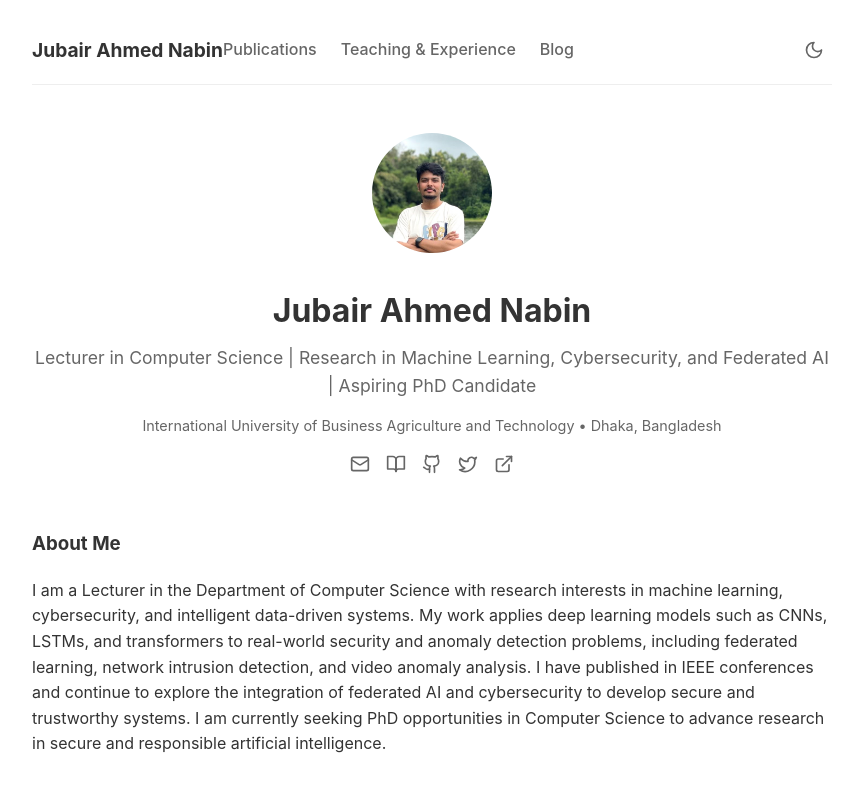
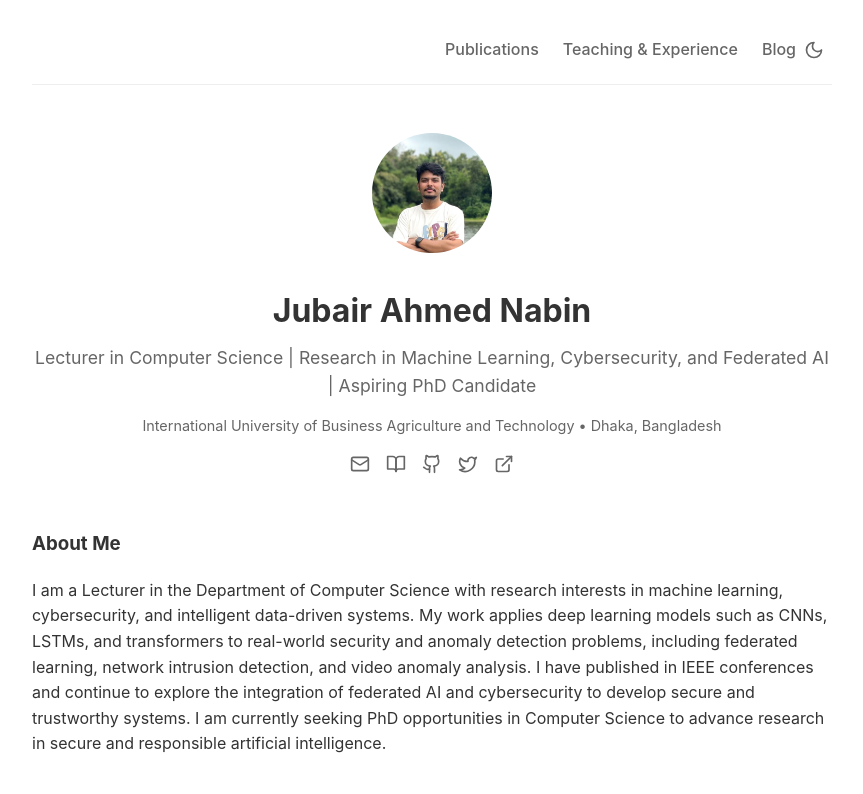
Before and after one commit to nabin47/nabin47.github.io, a React (Vite) app: page / in a window 1280 px wide. Shown: the top 794 px of the page, without its empty margins (208-1071 px from the left). Built offline with nearby package versions, Linux system fonts and the light colour scheme.

Commit message:
Refactor navbar: align links to right, conditional name display

```diff
--- a/src/components/Layout.jsx
+++ b/src/components/Layout.jsx
@@ -1,10 +1,11 @@
 import React, { useState } from 'react';
-import { NavLink, Outlet, Link } from 'react-router-dom';
+import { NavLink, Outlet, Link, useLocation } from 'react-router-dom';
 import { Mail, BookOpen, Github, Twitter, ExternalLink, Menu, X } from 'lucide-react';
 import profileData from '../data/profile.json';
 import ThemeToggle from './ThemeToggle';
 
 export default function Layout() {
+    const location = useLocation();
     const [isMenuOpen, setIsMenuOpen] = useState(false);
 
     const toggleMenu = () => setIsMenuOpen(!isMenuOpen);
@@ -20,9 +21,11 @@ export default function Layout() {
                                 {isMenuOpen ? <X size={24} /> : <Menu size={24} />}
                             </button>
                         </div>
-                        <Link to="/" className="nav-brand" onClick={closeMenu}>
-                            {profileData.name}
-                        </Link>
+                        {location.pathname !== '/' && (
+                            <Link to="/" className="nav-brand" onClick={closeMenu}>
+                                {profileData.name}
+                            </Link>
+                        )}
                         <div className="theme-toggle-wrapper">
                             <ThemeToggle />
                         </div>
--- a/src/index.css
+++ b/src/index.css
@@ -393,7 +393,7 @@ a:hover {
   }
 
   .theme-toggle-wrapper {
-    margin-left: auto;
+    margin-left: 0;
     order: 2;
     /* Ensure it stays on the right */
   }
@@ -402,6 +402,7 @@ a:hover {
     display: flex !important;
     /* Override inline style if any */
     gap: 1.5rem;
+    margin-left: auto;
   }
 }
 
```
